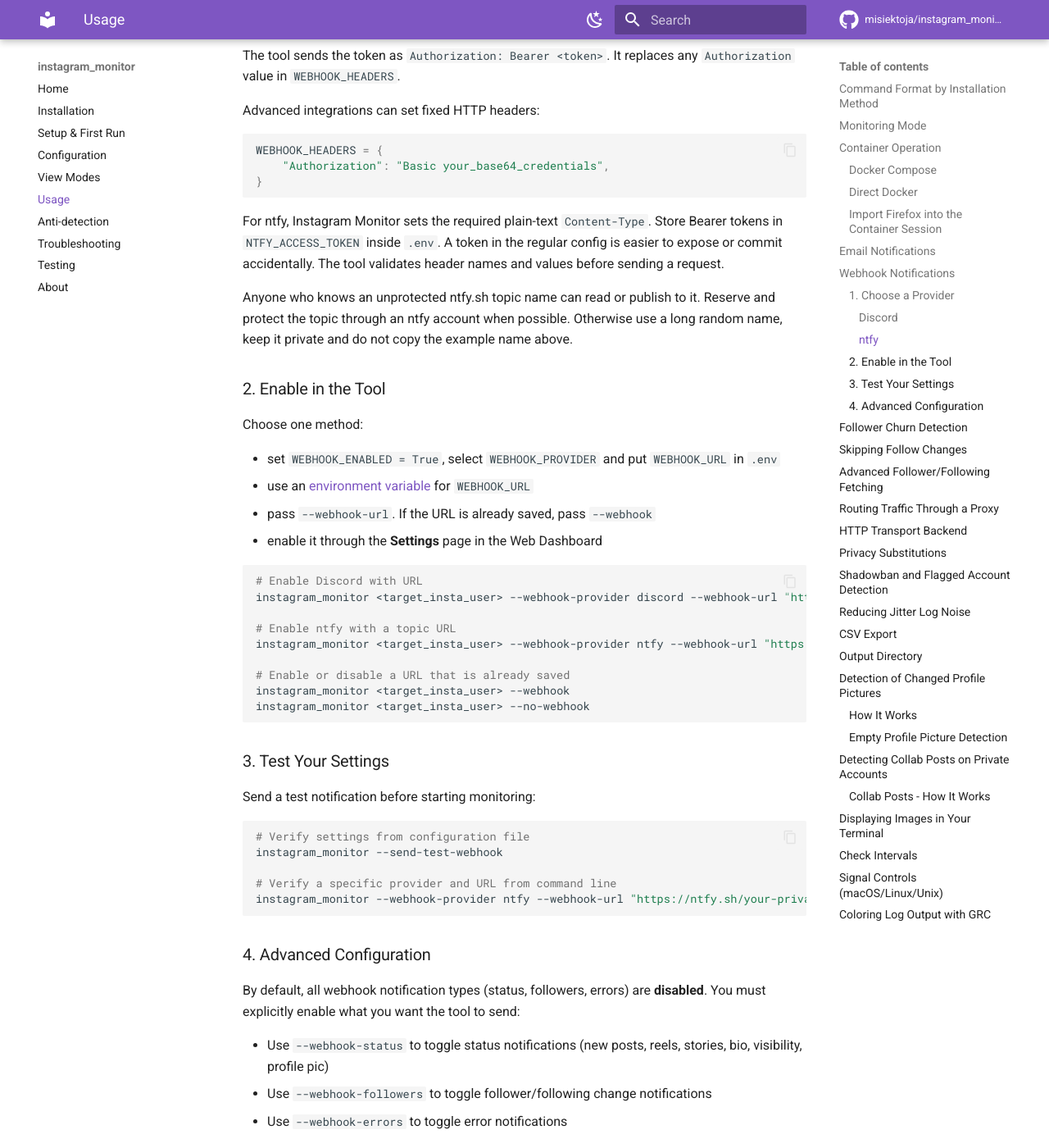
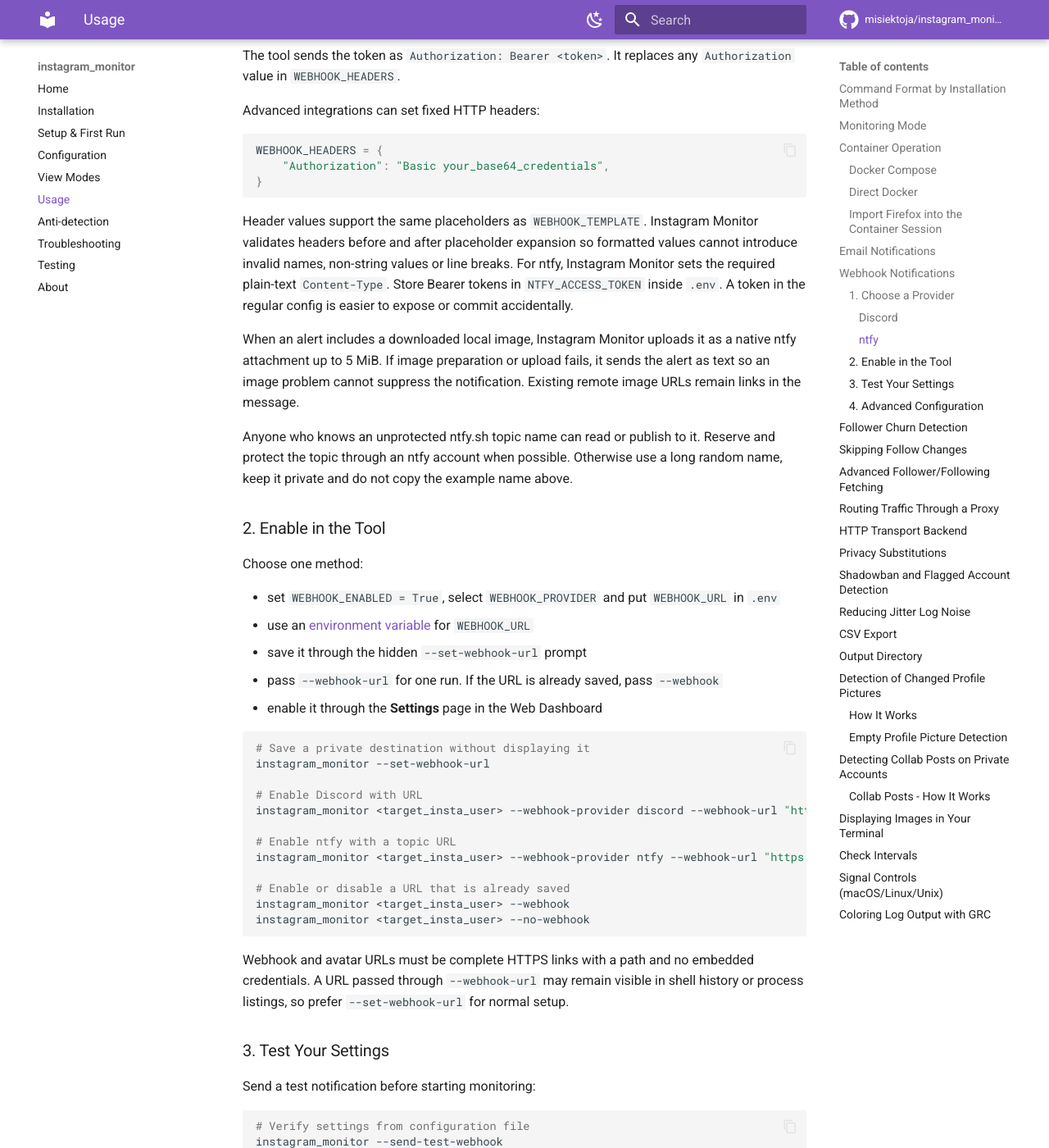
Before and after one commit to misiektoja/instagram_monitor, an MkDocs documentation site: the page built from docs/usage.md, in a window 1280 px wide and 1400 px high, scrolled down 9441 px. Shown: the whole window at 82% size. Built offline with MkDocs 1.6.1 and Material for MkDocs 9.7.7, drawn with Linux system fonts in a browser that asks for light colours; comment, search, counter and statistics services are not loaded; some of the changed text lies outside the part shown.

Commit message:
docs(usage): explain hardened webhook behavior

````diff
--- a/docs/usage.md
+++ b/docs/usage.md
@@ -346,7 +346,9 @@
 }
 ```
 
-For ntfy, Instagram Monitor sets the required plain-text `Content-Type`. Store Bearer tokens in `NTFY_ACCESS_TOKEN` inside `.env`. A token in the regular config is easier to expose or commit accidentally. The tool validates header names and values before sending a request.
+Header values support the same placeholders as `WEBHOOK_TEMPLATE`. Instagram Monitor validates headers before and after placeholder expansion so formatted values cannot introduce invalid names, non-string values or line breaks. For ntfy, Instagram Monitor sets the required plain-text `Content-Type`. Store Bearer tokens in `NTFY_ACCESS_TOKEN` inside `.env`. A token in the regular config is easier to expose or commit accidentally.
+
+When an alert includes a downloaded local image, Instagram Monitor uploads it as a native ntfy attachment up to 5 MiB. If image preparation or upload fails, it sends the alert as text so an image problem cannot suppress the notification. Existing remote image URLs remain links in the message.
 
 Anyone who knows an unprotected ntfy.sh topic name can read or publish to it. Reserve and protect the topic through an ntfy account when possible. Otherwise use a long random name, keep it private and do not copy the example name above.
 
@@ -357,10 +359,14 @@
 
 - set `WEBHOOK_ENABLED = True`, select `WEBHOOK_PROVIDER` and put `WEBHOOK_URL` in `.env`
 - use an [environment variable](configuration.md#storing-secrets) for `WEBHOOK_URL`
-- pass `--webhook-url`. If the URL is already saved, pass `--webhook`
+- save it through the hidden `--set-webhook-url` prompt
+- pass `--webhook-url` for one run. If the URL is already saved, pass `--webhook`
 - enable it through the **Settings** page in the Web Dashboard
 
 ```sh
+# Save a private destination without displaying it
+instagram_monitor --set-webhook-url
+
 # Enable Discord with URL
 instagram_monitor <target_insta_user> --webhook-provider discord --webhook-url "https://discord.com/api/webhooks/..."
 
@@ -371,6 +377,8 @@
 instagram_monitor <target_insta_user> --webhook
 instagram_monitor <target_insta_user> --no-webhook
 ```
+
+Webhook and avatar URLs must be complete HTTPS links with a path and no embedded credentials. A URL passed through `--webhook-url` may remain visible in shell history or process listings, so prefer `--set-webhook-url` for normal setup.
 
 <a id="3-test-your-settings"></a>
 ### 3. Test Your Settings
@@ -388,7 +396,7 @@
 <a id="4-advanced-configuration"></a>
 ### 4. Advanced Configuration
 
-By default, all webhook notification types (status, followers, errors) are **disabled**. You must explicitly enable what you want the tool to send:
+By default, all webhook notification types (status, followers, errors) are **disabled**. You must explicitly enable what you want the tool to send. Enabling an event flag also enables the webhook master switch:
 
 - Use `--webhook-status` to toggle status notifications (new posts, reels, stories, bio, visibility, profile pic)
 - Use `--webhook-followers` to toggle follower/following change notifications
@@ -411,6 +419,12 @@
 WEBHOOK_FOLLOWERS_NOTIFICATION = False
 WEBHOOK_ERROR_NOTIFICATION = False
 ```
+
+`WEBHOOK_USERNAME` and `WEBHOOK_AVATAR_URL` customize Discord-format messages. `WEBHOOK_TEMPLATE` supports `title`, `description`, `version`, `image_url`, `fields`, `fields_str`, `color`, `timestamp`, `username` and `avatar_url` placeholders. A dictionary or list is sent as JSON while a string is sent as the raw body for compatible advanced integrations.
+
+`WEBHOOK_TRANSFORMS` applies configured string methods before the template and headers are rendered. Invalid templates, avatar URLs, transforms or expanded headers fail before any request is attempted. Dictionary payloads always replace `allowed_mentions` with `{"parse": []}` so notification text cannot trigger `@everyone`, `@here` or user mentions.
+
+Webhook delivery uses an isolated session with a 10-second timeout and at most two attempts. It accepts every HTTP 2xx response, retries HTTP 429 according to a server delay capped at 5 seconds and retries HTTP 5xx once. Other HTTP 4xx responses fail immediately.
 
 <a id="follower-churn-detection"></a>
 ## Follower Churn Detection
````
Also changed, not shown: other parts of docs/usage.md (+1 -1 lines).
